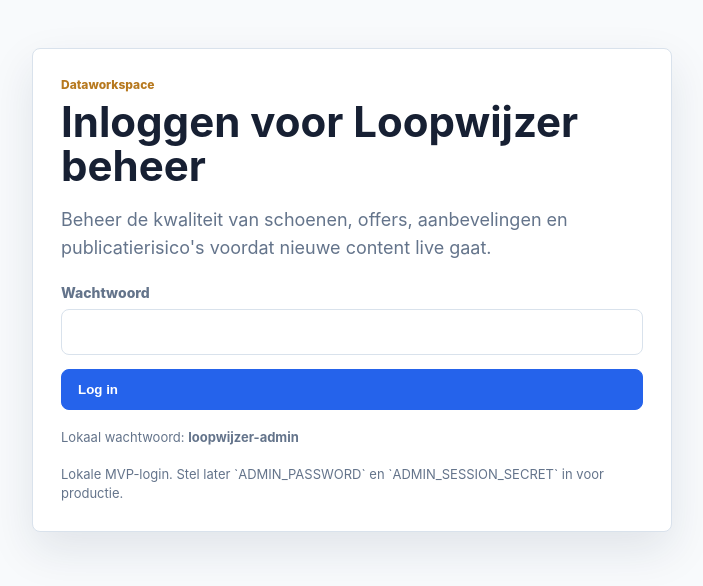
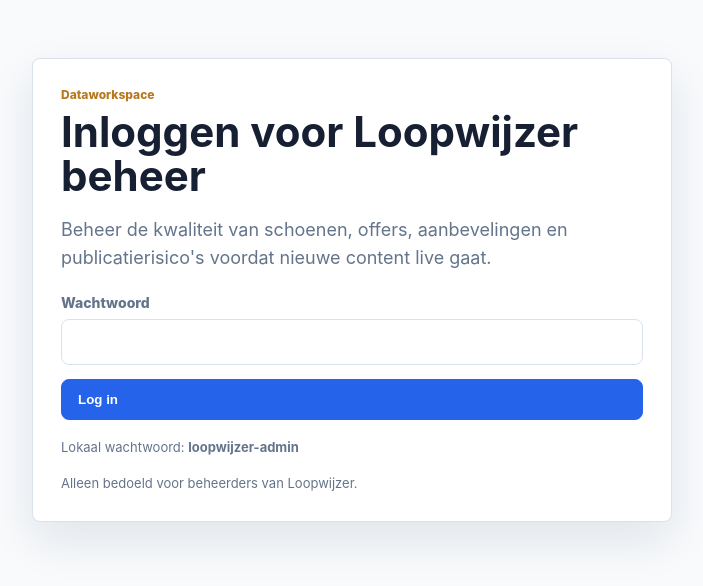
Before and after one commit to EdwinZavi/hardloopschoenvergelijken, a Next.js app: page /admin/login in a window 1280 px wide. Shown: the top 586 px of the page, without its empty margins (288-991 px from the left). Built offline with nearby package versions, Linux system fonts and the light colour scheme; no server answers.

Commit message:
Polish production admin login copy

```diff
--- a/src/app/admin/login/page.tsx
+++ b/src/app/admin/login/page.tsx
@@ -45,7 +45,7 @@
             Lokaal wachtwoord: <strong>loopwijzer-admin</strong>
           </p>
         ) : null}
-        <p className="admin-note">Lokale MVP-login. Stel later `ADMIN_PASSWORD` en `ADMIN_SESSION_SECRET` in voor productie.</p>
+        <p className="admin-note">Alleen bedoeld voor beheerders van Loopwijzer.</p>
       </section>
     </main>
   );
```
